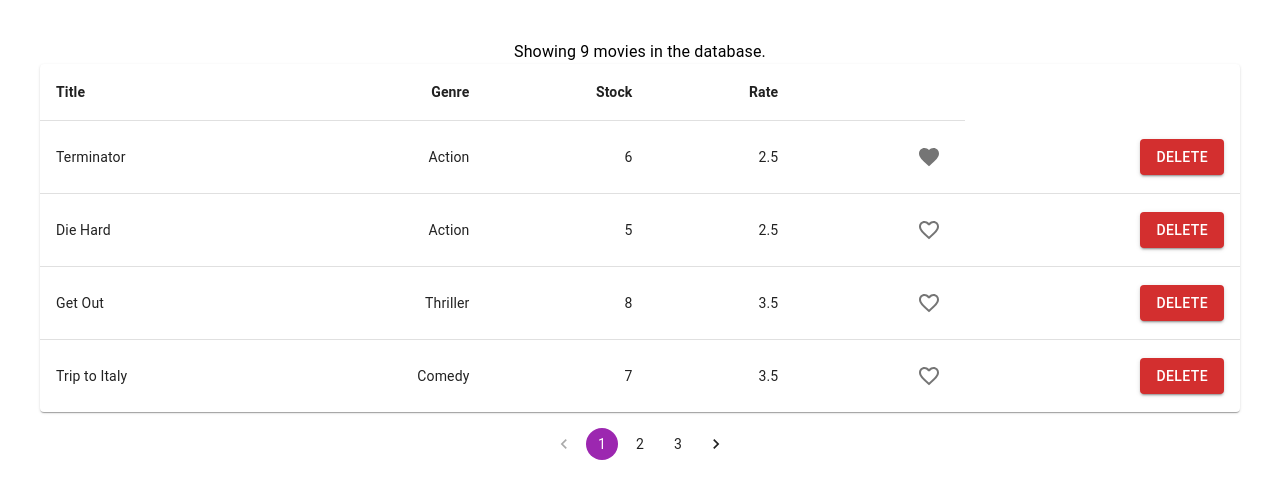
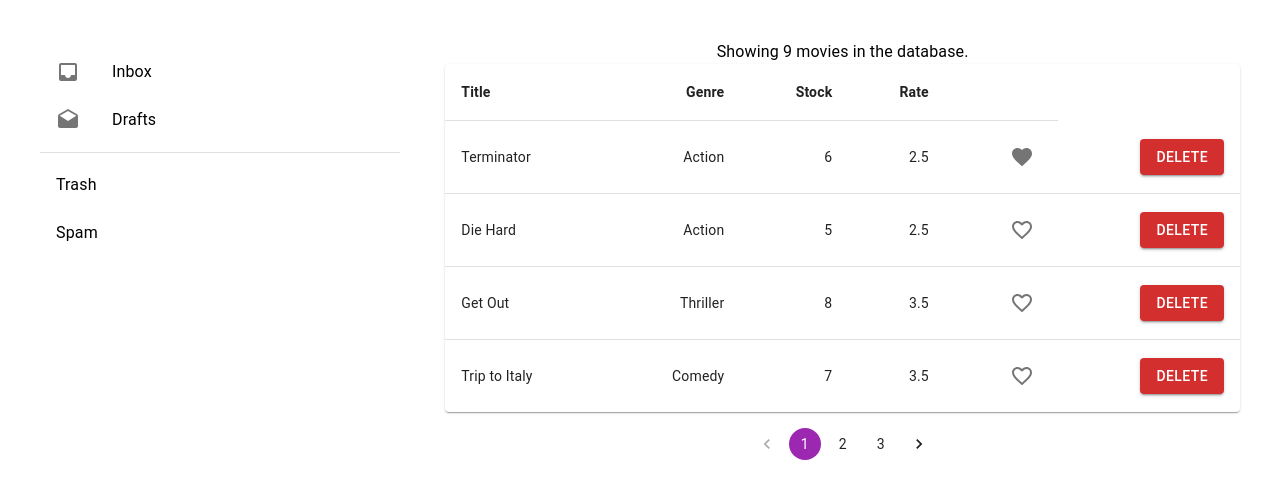
Before and after one commit to BCFCODE/MRT, a React (Vite) app: page / in a window 1280 px wide. Shown: the top 498 px of the page. Built offline with nearby package versions, Linux system fonts and the light colour scheme.

Commit message:
GenreList added

```diff
--- a/src/App.tsx
+++ b/src/App.tsx
@@ -1,8 +1,21 @@
+import { Grid } from "@mui/material";
 import "./App.css";
 import { Movies } from "./components/Movies";
+import GenreList from "./components/GenreList";
 
 function App() {
-  return <Movies />;
+  return (
+    <Grid container spacing={2}>
+      <Grid item xs={4}>
+        <GenreList />
+      </Grid>
+      <Grid item xs={8}>
+        <Movies />
+      </Grid>
+      <Grid item xs={4}></Grid>
+      <Grid item xs={8}></Grid>
+    </Grid>
+  );
 }
 
 export default App;
--- /dev/null
+++ b/src/components/GenreList/index.tsx
@@ -0,0 +1,52 @@
+import * as React from 'react';
+import Box from '@mui/material/Box';
+import List from '@mui/material/List';
+import ListItem from '@mui/material/ListItem';
+import ListItemButton from '@mui/material/ListItemButton';
+import ListItemIcon from '@mui/material/ListItemIcon';
+import ListItemText from '@mui/material/ListItemText';
+import Divider from '@mui/material/Divider';
+import InboxIcon from '@mui/icons-material/Inbox';
+import DraftsIcon from '@mui/icons-material/Drafts';
+
+export default function GenreList() {
+  return (
+    <Box sx={{ width: '100%', maxWidth: 360, bgcolor: 'background.paper' }}>
+      <nav aria-label="main mailbox folders">
+        <List>
+          <ListItem disablePadding>
+            <ListItemButton>
+              <ListItemIcon>
+                <InboxIcon />
+              </ListItemIcon>
+              <ListItemText primary="Inbox" />
+            </ListItemButton>
+          </ListItem>
+          <ListItem disablePadding>
+            <ListItemButton>
+              <ListItemIcon>
+                <DraftsIcon />
+              </ListItemIcon>
+              <ListItemText primary="Drafts" />
+            </ListItemButton>
+          </ListItem>
+        </List>
+      </nav>
+      <Divider />
+      <nav aria-label="secondary mailbox folders">
+        <List>
+          <ListItem disablePadding>
+            <ListItemButton>
+              <ListItemText primary="Trash" />
+            </ListItemButton>
+          </ListItem>
+          <ListItem disablePadding>
+            <ListItemButton component="a" href="#simple-list">
+              <ListItemText primary="Spam" />
+            </ListItemButton>
+          </ListItem>
+        </List>
+      </nav>
+    </Box>
+  );
+}
```
